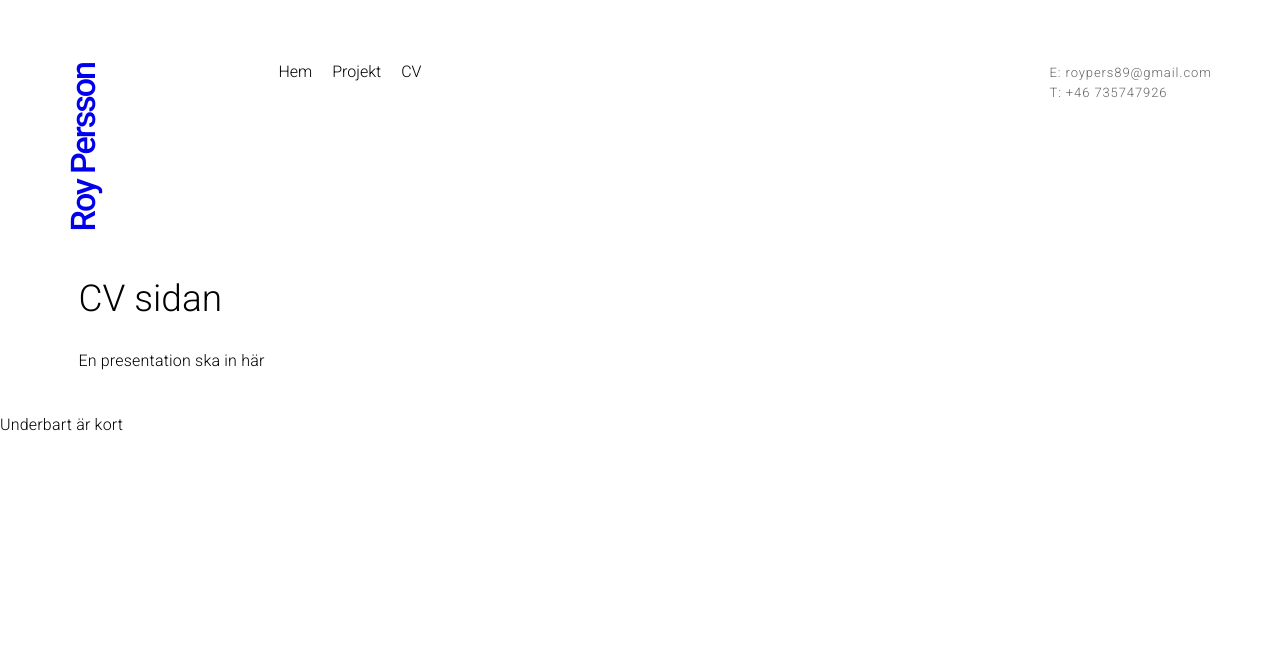
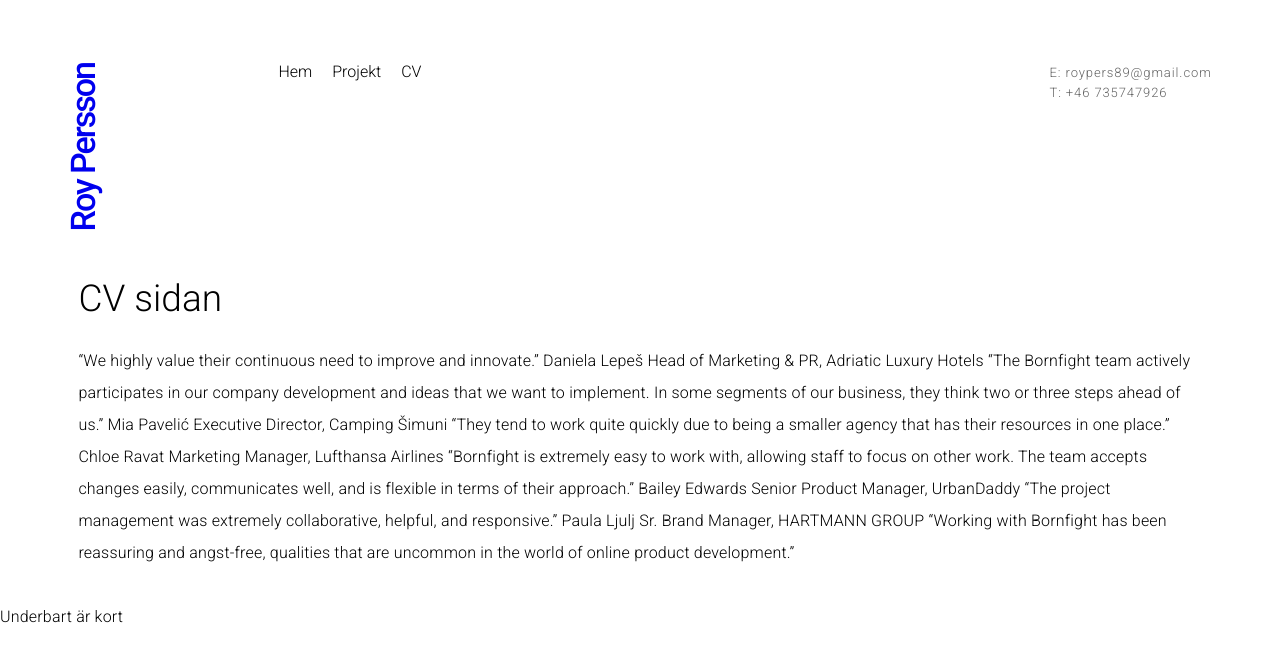
Before and after one commit to generalR/pyor, a Gatsby site: page /cv in a window 1280 px wide. Built offline with nearby package versions, Linux system fonts and the light colour scheme; Gatsby itself is replaced by a stand-in of ours.

Commit message:
Update cv.js

```diff
--- a/src/pages/cv.js
+++ b/src/pages/cv.js
@@ -10,7 +10,24 @@ class Cv extends React.Component {
       <Layout location={this.props.location}>
         <div className="container">
           <h1>CV sidan</h1>
-          <p>En presentation ska in här</p>
+          <p>
+            “We highly value their continuous need to improve and innovate.”
+            Daniela Lepeš Head of Marketing & PR, Adriatic Luxury Hotels “The
+            Bornfight team actively participates in our company development and
+            ideas that we want to implement. In some segments of our business,
+            they think two or three steps ahead of us.” Mia Pavelić Executive
+            Director, Camping Šimuni “They tend to work quite quickly due to
+            being a smaller agency that has their resources in one place.” Chloe
+            Ravat Marketing Manager, Lufthansa Airlines “Bornfight is extremely
+            easy to work with, allowing staff to focus on other work. The team
+            accepts changes easily, communicates well, and is flexible in terms
+            of their approach.” Bailey Edwards Senior Product Manager,
+            UrbanDaddy “The project management was extremely collaborative,
+            helpful, and responsive.” Paula Ljulj Sr. Brand Manager, HARTMANN
+            GROUP “Working with Bornfight has been reassuring and angst-free,
+            qualities that are uncommon in the world of online product
+            development.”
+          </p>
         </div>
       </Layout>
     )
```
